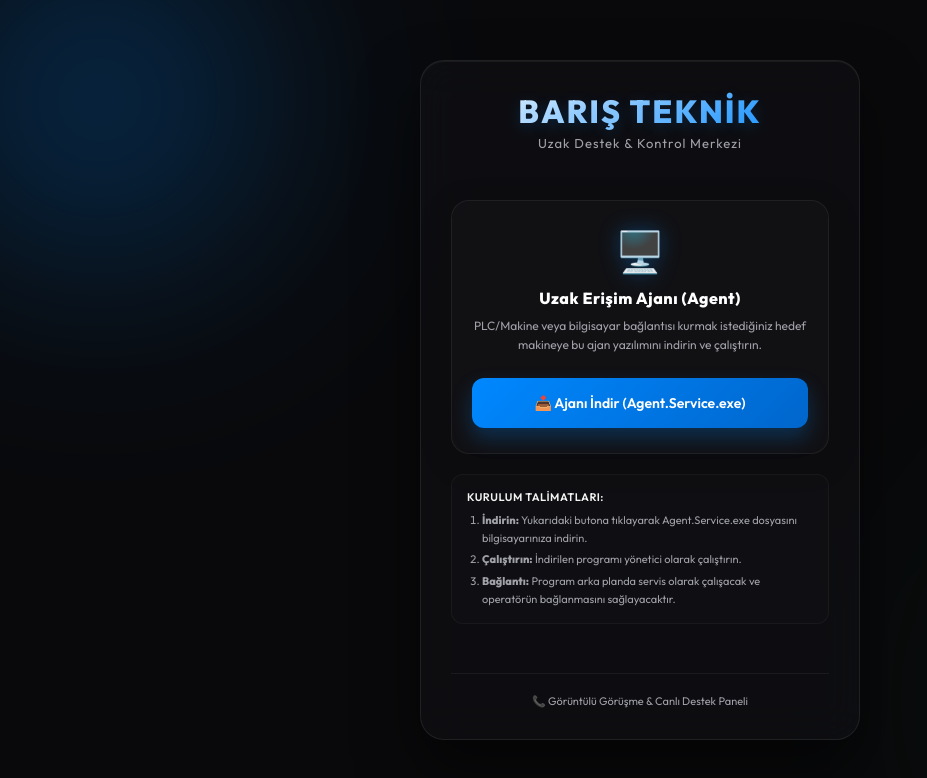
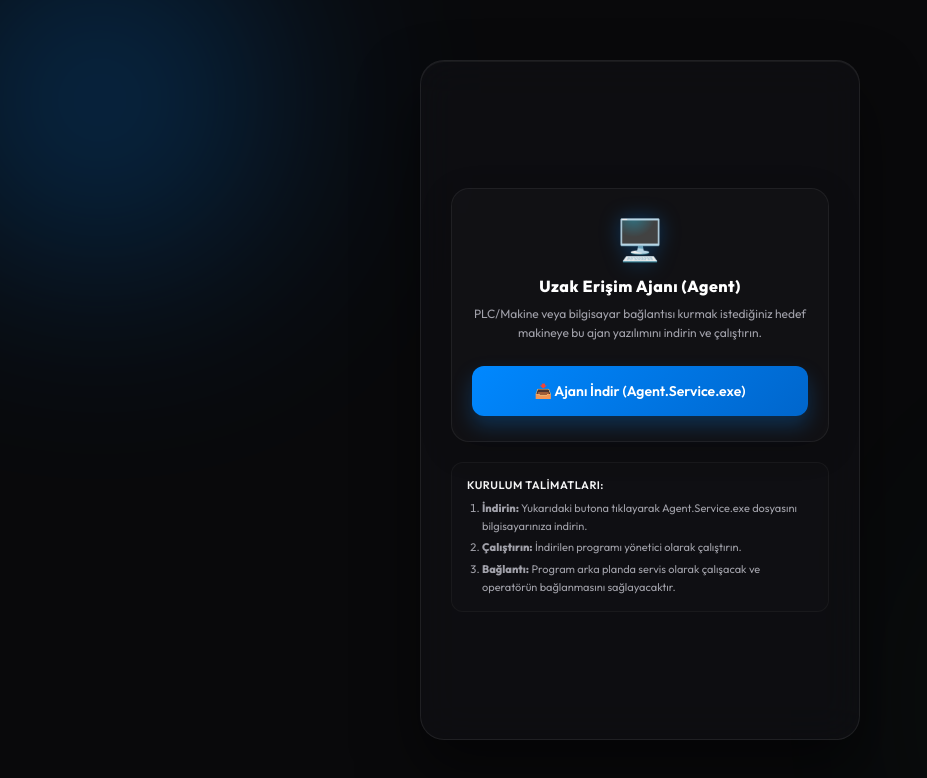
Before and after one commit to barisbulutdemir/baris-service-suite, a website: page orchestrator/public/index.html in a window 1280 px wide. Shown: the top 778 px of the page, without its empty margins (0-927 px from the left). Drawn offline with Linux system fonts and the light colour scheme.

Commit message:
feat: change orchestrator port to 80, remove brand header and footer links on index.html

```diff
--- a/orchestrator/docker-compose.yml
+++ b/orchestrator/docker-compose.yml
@@ -35,7 +35,7 @@ services:
       dockerfile: Dockerfile
     container_name: baris-orchestrator
     ports:
-      - "3030:3000"
+      - "80:3000"
     environment:
       - NODE_ENV=production
       - PORT=3000
--- a/orchestrator/public/index.html
+++ b/orchestrator/public/index.html
@@ -18,13 +18,8 @@
 
     <!-- MAIN APP CONTAINER -->
     <div class="app-container">
-        <section class="panel active" style="justify-content: space-between; display: flex; flex-direction: column;">
-            <header class="panel-header" style="margin-bottom: 20px;">
-                <h1 class="brand-title">BARIŞ TEKNİK</h1>
-                <p class="brand-subtitle">Uzak Destek & Kontrol Merkezi</p>
-            </header>
-
-            <div style="flex-grow: 1; display: flex; flex-direction: column; justify-content: center; gap: 20px;">
+        <section class="panel active" style="justify-content: center; display: flex; flex-direction: column;">
+            <div style="display: flex; flex-direction: column; justify-content: center; gap: 20px;">
                 <div class="portal-card" style="background: rgba(255,255,255,0.02); border: 1px solid rgba(255,255,255,0.06); padding: 25px 20px; border-radius: 18px; text-align: center; box-shadow: 0 8px 32px rgba(0,0,0,0.2);">
                     <div style="font-size: 40px; margin-bottom: 12px; filter: drop-shadow(0 0 10px rgba(0, 136, 255, 0.3));">🖥️</div>
                     <h3 style="font-size: 16px; font-weight: 700; margin-bottom: 8px; color: #fff; letter-spacing: 0.5px;">Uzak Erişim Ajanı (Agent)</h3>
@@ -43,12 +38,6 @@
                     </ol>
                 </div>
             </div>
-
-            <footer style="margin-top: 20px; text-align: center; border-top: 1px solid rgba(255,255,255,0.06); padding-top: 15px;">
-                <a href="/gorusme.html" style="color: var(--text-muted); text-decoration: none; font-size: 11px; font-weight: 500; transition: color 0.3s;" onmouseover="this.style.color='#fff'" onmouseout="this.style.color='var(--text-muted)'">
-                    📞 Görüntülü Görüşme & Canlı Destek Paneli
-                </a>
-            </footer>
         </section>
     </div>
 </body>
```
